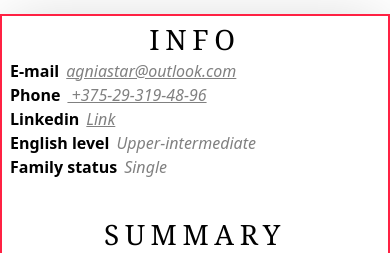
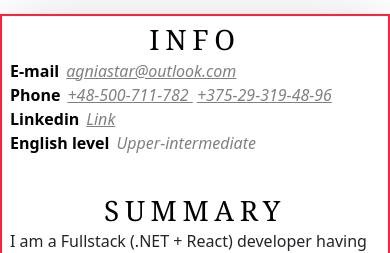
Before and after one commit to agnusha/cv, a React (Create React App) app in the folder cv-app/: page / in a window 390 px wide. Shown: the part 398-651 px from the top of the page. Built offline with nearby package versions, Linux system fonts and the light colour scheme.

Commit message:
add telephone

```diff
--- a/cv-app/src/pages/MainPage/MainPage.tsx
+++ b/cv-app/src/pages/MainPage/MainPage.tsx
@@ -18,17 +18,15 @@ const MainPage: React.FC = () => {
               <a href="mailto:agniastar@outlook.com">agniastar@outlook.com</a>
               <br />
               <b>Phone</b>
-              <a href="tel:+375293194896"> +375-29-319-48-96 </a> <br />
+              <a href="tel:+48500711782">+48-500-711-782 </a>&nbsp;
+              <a href="tel:+375293194896">+375-29-319-48-96 </a> <br />
               <b>Linkedin</b>
-              <a href="https://www.linkedin.com/in/агния-старовойтова-392263169">
+              <a href="https://www.linkedin.com/in/agnia-starovoitava-392263169/">
                 Link
               </a>
               <br />
               <b>English level</b>
               Upper-intermediate
-              <br />
-              <b>Family status</b>
-              Single
               <br />
               <br />
             </p>
```
